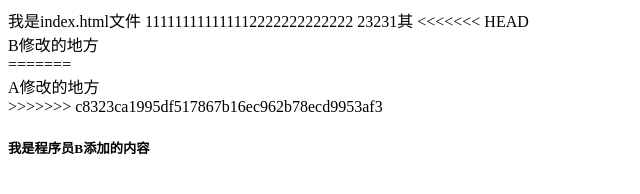
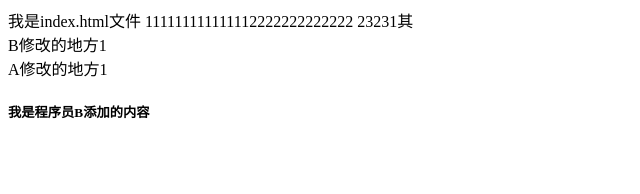
Before and after one commit to biu-wang/git-demo, a plain HTML site: page index.html in a window 1280 px wide. Shown: the whole page, without its empty margins (0-640 px from the left). Drawn offline with Linux system fonts and the light colour scheme.

Commit message:
解决冲突2

```diff
--- a/index.html
+++ b/index.html
@@ -1,7 +1,4 @@
 我是index.html文件 111111111111112222222222222 23231其
-<<<<<<< HEAD
-<div>B修改的地方</div>
-=======
-<div>A修改的地方</div>
->>>>>>> c8323ca1995df517867b16ec962b78ecd9953af3
+<div>B修改的地方1</div>
+<div>A修改的地方1</div>
 <h5>我是程序员B添加的内容</h5>
```
